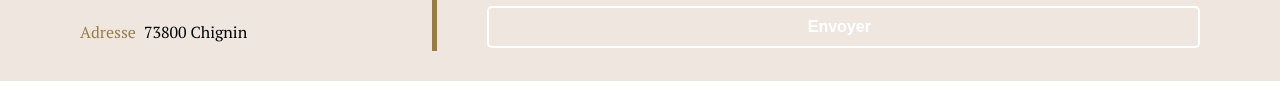
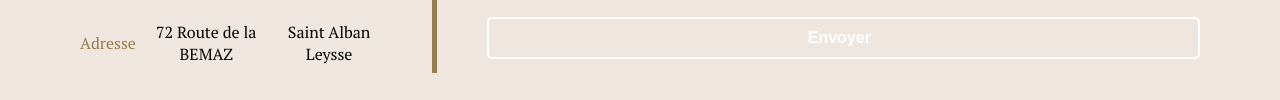
Before and after one commit to XavAsh/parall, a plain HTML site: page index.html in a window 1280 px wide. Shown: the part 3134-3234 px from the top of the page. Drawn offline with Linux system fonts and the light colour scheme; some icons are missing.

Commit message:
Update index.html

```diff
--- a/index.html
+++ b/index.html
@@ -252,7 +252,9 @@ Et comme dirait Charlie, à bientôt les Anges
                     </div>
                     <div class="tel">
                         <span class="material-symbols-outlined"> Adresse </span>
-                        <p>73800 Chignin</p>
+                        <p>72 Route de la BEMAZ</p>
+                        <p>Saint Alban Leysse</p>
+
                     </div>
                 </div>
             </div>
```
